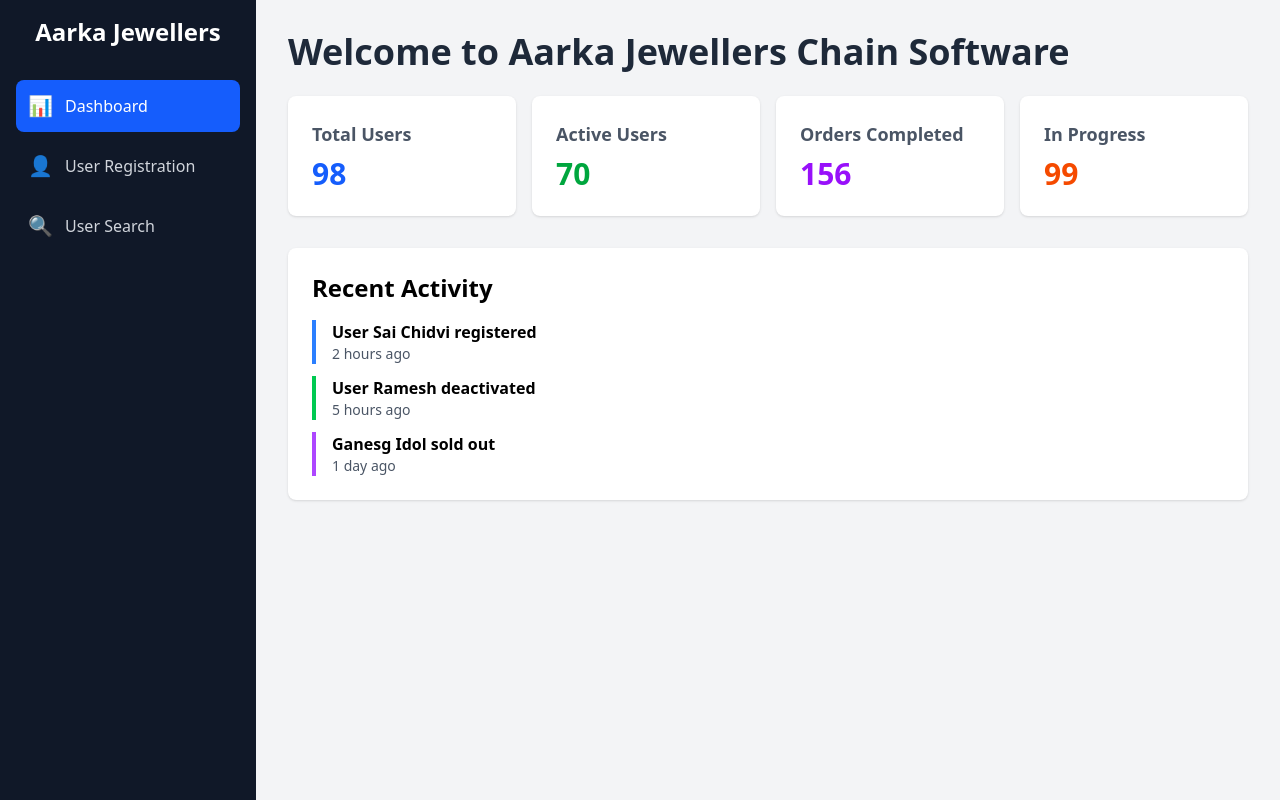
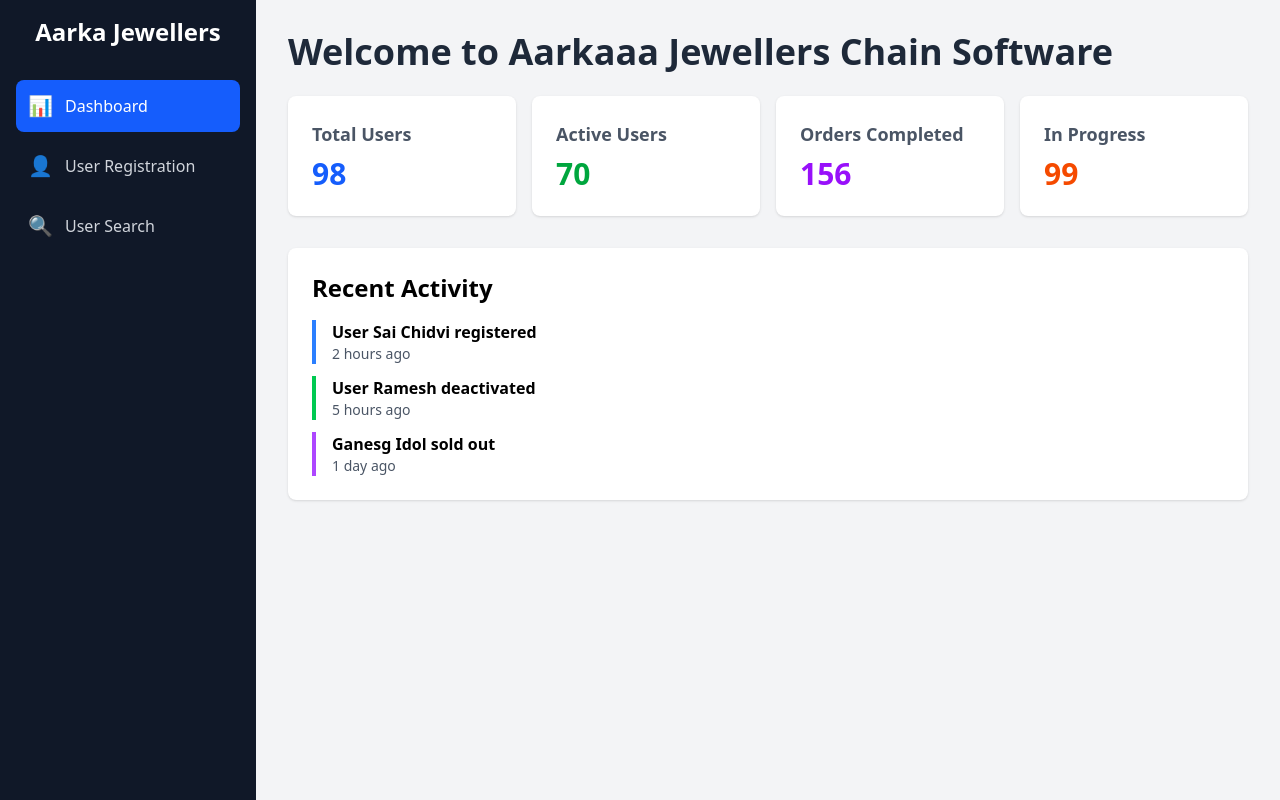
Before and after one commit to saichidvi/ChainClient, a React (Vite) app: page /dashboard in a window 1280 px wide. Built offline with nearby package versions, Linux system fonts and the light colour scheme.

Commit message:
testing the deployment

```diff
--- a/src/pages/Dashboard.jsx
+++ b/src/pages/Dashboard.jsx
@@ -1,7 +1,7 @@
 const Dashboard = () => {
   return (
     <div>
-      <h1 className="text-4xl font-bold text-gray-800 mb-6">Welcome to Aarka Jewellers Chain Software</h1>
+      <h1 className="text-4xl font-bold text-gray-800 mb-6">Welcome to Aarkaaa Jewellers Chain Software</h1>
 
       <div className="grid grid-cols-1 md:grid-cols-2 lg:grid-cols-4 gap-4 mb-8">
         <div className="bg-white rounded-lg shadow p-6">
```
